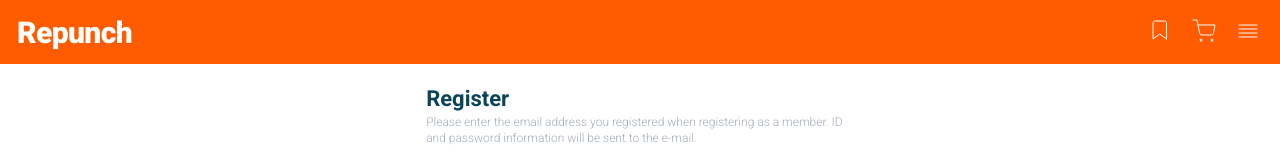
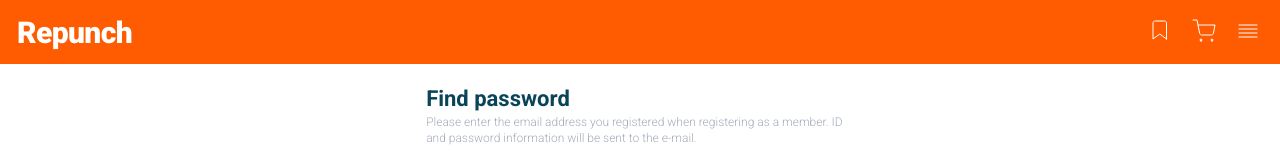
Before and after one commit to joseph-wee/repunch-web-public, a Next.js app: page /lost_password in a window 1280 px wide. Shown: the top 168 px of the page. Built offline with nearby package versions, Linux system fonts and the light colour scheme.

Commit message:
chore: 오타 수정

```diff
--- a/pages/lost_id.tsx
+++ b/pages/lost_id.tsx
@@ -81,7 +81,7 @@ const useLost_id = () => {
   return (
     <>
       <ContainerFindId idLength={id.length}>
-        <Title>Register</Title>
+        <Title>Find ID</Title>
         <WelcomeText>
           Please enter your registered name and phone number{" "}
         </WelcomeText>
--- a/pages/lost_password.tsx
+++ b/pages/lost_password.tsx
@@ -12,7 +12,7 @@ const useLost_password = () => {
   return (
     <>
       <ContainerFindId isActive={isActive}>
-        <Title>Register</Title>
+        <Title>Find password</Title>
         <WelcomeText>
           Please enter the email address you registered when registering as a
           member. ID and password information will be sent to the e-mail.
```
